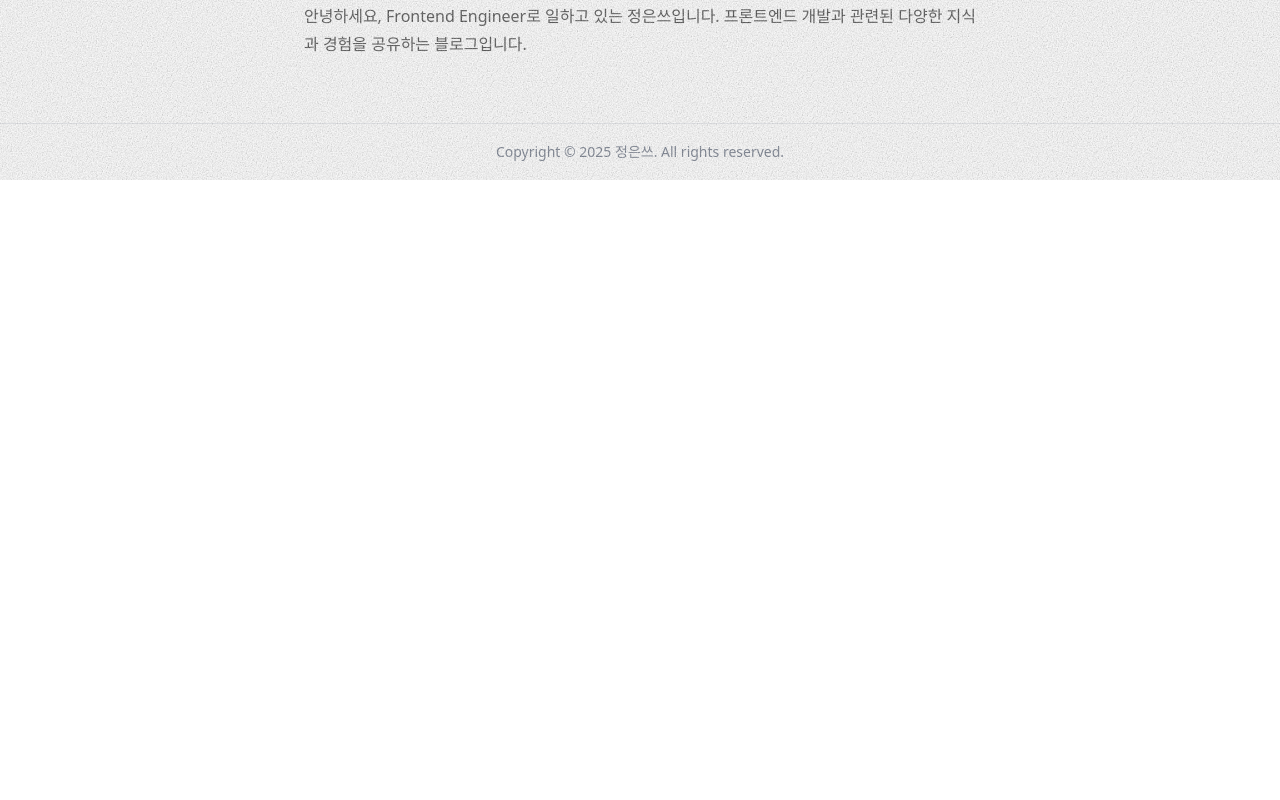
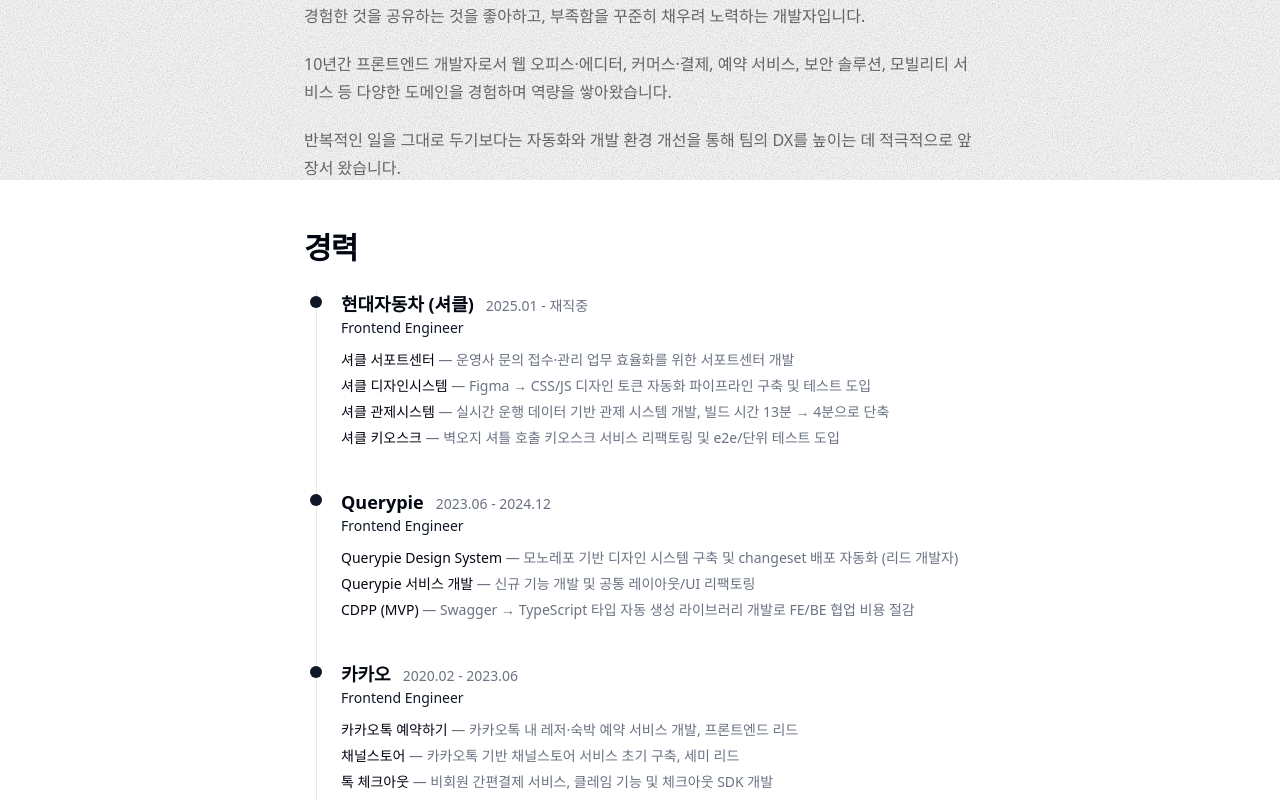
Before and after one commit to h2ck4u/blog, a Next.js app: page /about in a window 1280 px wide. Shown: the part 620-1420 px from the top of the page. Before the commit the page ends 800 px from the top, so only its background shows below. Built offline with nearby package versions, Linux system fonts and the light colour scheme; no server answers.

Commit message:
feat: add career timeline to about page
Replace the placeholder intro with the real bio, and add a vertical
timeline (company -> role -> projects, newest first) driven by a
plain data file at src/pages/about/model/career.ts so career history
can be edited without touching the component.

```diff
--- /dev/null
+++ b/src/pages/about/model/career.ts
@@ -0,0 +1,91 @@
+export interface CareerProject {
+  name: string;
+  description: string;
+}
+
+export interface CareerEntry {
+  company: string;
+  period: string;
+  role: string;
+  projects: CareerProject[];
+}
+
+// 최신순(위 -> 아래)으로 직접 정렬해서 관리한다.
+export const CAREER_TIMELINE: CareerEntry[] = [
+  {
+    company: '현대자동차 (셔클)',
+    period: '2025.01 - 재직중',
+    role: 'Frontend Engineer',
+    projects: [
+      {
+        name: '셔클 서포트센터',
+        description: '운영사 문의 접수·관리 업무 효율화를 위한 서포트센터 개발',
+      },
+      {
+        name: '셔클 디자인시스템',
+        description: 'Figma → CSS/JS 디자인 토큰 자동화 파이프라인 구축 및 테스트 도입',
+      },
+      {
+        name: '셔클 관제시스템',
+        description: '실시간 운행 데이터 기반 관제 시스템 개발, 빌드 시간 13분 → 4분으로 단축',
+      },
+      {
+        name: '셔클 키오스크',
+        description: '벽오지 셔틀 호출 키오스크 서비스 리팩토링 및 e2e/단위 테스트 도입',
+      },
+    ],
+  },
+  {
+    company: 'Querypie',
+    period: '2023.06 - 2024.12',
+    role: 'Frontend Engineer',
+    projects: [
+      {
+        name: 'Querypie Design System',
+        description: '모노레포 기반 디자인 시스템 구축 및 changeset 배포 자동화 (리드 개발자)',
+      },
+      {
+        name: 'Querypie 서비스 개발',
+        description: '신규 기능 개발 및 공통 레이아웃/UI 리팩토링',
+      },
+      {
+        name: 'CDPP (MVP)',
+        description: 'Swagger → TypeScript 타입 자동 생성 라이브러리 개발로 FE/BE 협업 비용 절감',
+      },
+    ],
+  },
+  {
+    company: '카카오',
+    period: '2020.02 - 2023.06',
+    role: 'Frontend Engineer',
+    projects: [
+      {
+        name: '카카오톡 예약하기',
+        description: '카카오톡 내 레저·숙박 예약 서비스 개발, 프론트엔드 리드',
+      },
+      {
+        name: '채널스토어',
+        description: '카카오톡 기반 채널스토어 서비스 초기 구축, 세미 리드',
+      },
+      {
+        name: '톡 체크아웃',
+        description: '비회원 간편결제 서비스, 클레임 기능 및 체크아웃 SDK 개발',
+      },
+    ],
+  },
+  {
+    company: '사이냅소프트',
+    period: '2016.01 - 2020.02',
+    role: 'Frontend Engineer',
+    projects: [
+      {
+        name: '사이냅에디터',
+        description: '웹 기반 문서 편집기 개발, 편집 모델 및 크로스 브라우징 클립보드 기능 담당',
+      },
+      {
+        name: '네이버 오피스 6단계',
+        description: '네이버 오피스 공동 편집 버전 개발 지원, 렌더링/도형 이동 성능 40% 개선',
+      },
+    ],
+  },
+];
--- a/src/pages/about/ui/about-page.tsx
+++ b/src/pages/about/ui/about-page.tsx
@@ -1,6 +1,8 @@
 import { ProfileSection } from '@/features/profile';
 import { BLOG_CONFIG } from '@/blog.config';
 import { Metadata } from 'next';
+import { CareerTimeline } from './career-timeline';
+import { CAREER_TIMELINE } from '../model/career';
 
 export const metadata: Metadata = {
   title: '소개',
@@ -13,17 +15,28 @@
 export function AboutPage() {
   return (
     <div className="container py-8">
-      <div className="mx-auto max-w-2xl space-y-8">
-        <h2 className="text-3xl font-bold tracking-tight">소개</h2>
+      <div className="mx-auto max-w-2xl space-y-12">
+        <div className="space-y-8">
+          <h2 className="text-3xl font-bold tracking-tight">소개</h2>
 
-        <ProfileSection />
+          <ProfileSection />
 
-        <div className="prose prose-neutral dark:prose-invert max-w-none">
-          {/* TODO: 실제 자기소개 문구로 교체해주세요. */}
-          <p>
-            안녕하세요, {BLOG_CONFIG.author.role}로 일하고 있는 {BLOG_CONFIG.author.name}
-            입니다. {BLOG_CONFIG.description}
-          </p>
+          <div className="prose prose-neutral dark:prose-invert max-w-none">
+            <p>경험한 것을 공유하는 것을 좋아하고, 부족함을 꾸준히 채우려 노력하는 개발자입니다.</p>
+            <p>
+              10년간 프론트엔드 개발자로서 웹 오피스·에디터, 커머스·결제, 예약 서비스, 보안
+              솔루션, 모빌리티 서비스 등 다양한 도메인을 경험하며 역량을 쌓아왔습니다.
+            </p>
+            <p>
+              반복적인 일을 그대로 두기보다는 자동화와 개발 환경 개선을 통해 팀의 DX를 높이는 데
+              적극적으로 앞장서 왔습니다.
+            </p>
+          </div>
+        </div>
+
+        <div className="space-y-6">
+          <h2 className="text-3xl font-bold tracking-tight">경력</h2>
+          <CareerTimeline items={CAREER_TIMELINE} />
         </div>
       </div>
     </div>
--- /dev/null
+++ b/src/pages/about/ui/career-timeline.tsx
@@ -0,0 +1,32 @@
+import { CareerEntry } from '../model/career';
+
+interface CareerTimelineProps {
+  items: CareerEntry[];
+}
+
+export function CareerTimeline({ items }: CareerTimelineProps) {
+  return (
+    <ol className="border-border relative ml-3 border-l">
+      {items.map((entry) => (
+        <li key={entry.company} className="ml-6 pb-10 last:pb-0">
+          <span className="bg-primary absolute -left-[7px] mt-1.5 h-3 w-3 rounded-full" />
+          <div className="flex flex-wrap items-baseline gap-x-3">
+            <h3 className="text-lg font-semibold">{entry.company}</h3>
+            <span className="text-muted-foreground text-sm">{entry.period}</span>
+          </div>
+          <p className="text-primary text-sm">{entry.role}</p>
+
+          <ul className="text-muted-foreground mt-3 space-y-1.5 text-sm">
+            {entry.projects.map((project) => (
+              <li key={project.name}>
+                <span className="text-foreground font-medium">{project.name}</span>
+                {' — '}
+                {project.description}
+              </li>
+            ))}
+          </ul>
+        </li>
+      ))}
+    </ol>
+  );
+}
```
